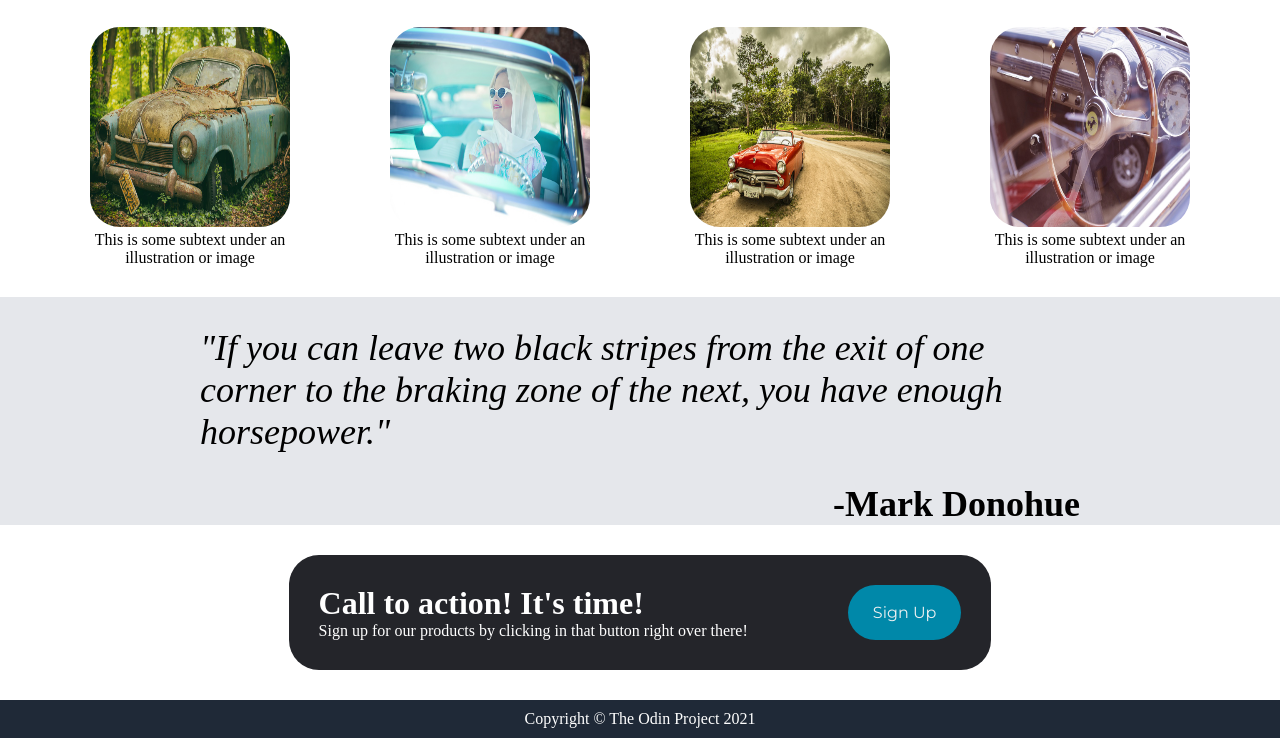
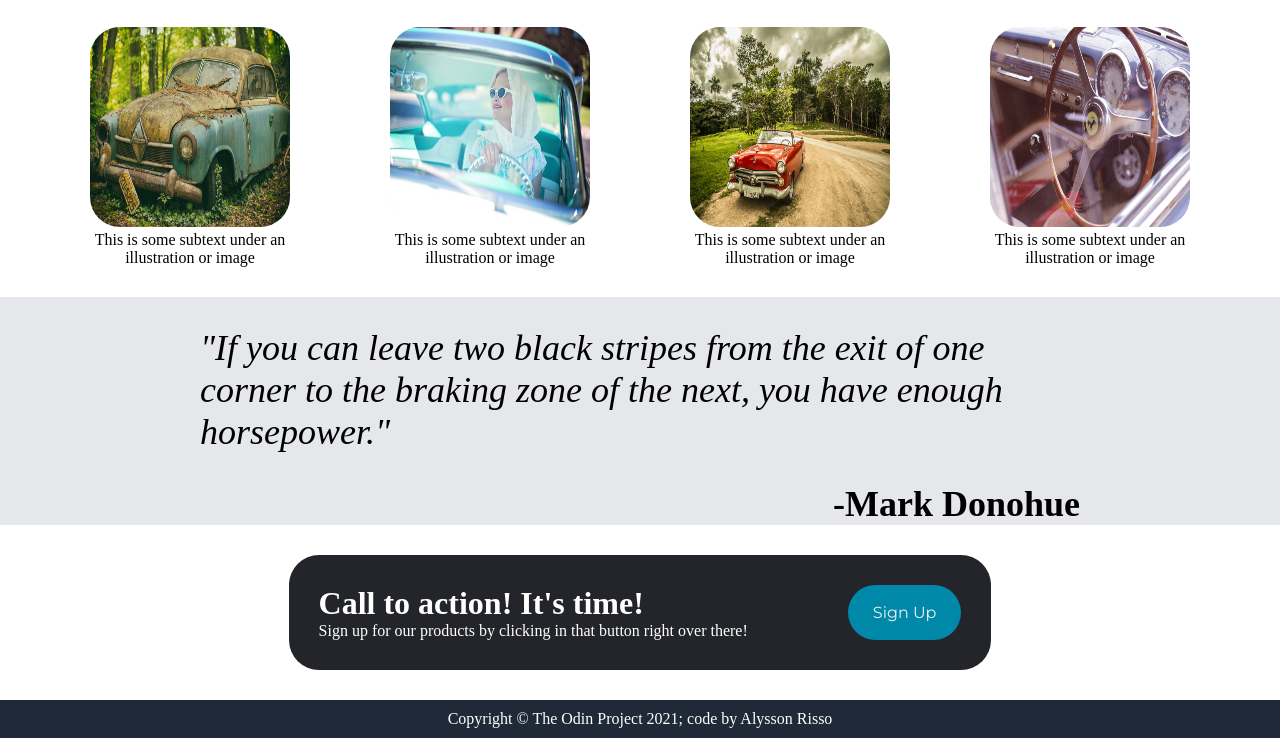
Before and after one commit to AlyssonRisso/odin-landing-page, a plain HTML site: page index.html in a window 1280 px wide. Shown: the part 689-1427 px from the top of the page. Drawn offline with Linux system fonts and the light colour scheme.

Commit message:
some comments

```diff
--- a/index.html
+++ b/index.html
@@ -9,7 +9,8 @@
 </head>
 <body>
 
-<header>
+<!-- header navbar -->
+    <header>
     <h1 class="logo">olderlycars.com</h1>
     <nav>
         <ul class="nav_links">
@@ -23,6 +24,8 @@
 
 <main>
 
+<!-- Hero text -->
+
     <div class="hero">
         <div class="text1">
         <h1> Sign up for our newsteller</h1>
@@ -35,6 +38,8 @@
             <img src="./carcover/carcover.jpg" alt="car cover picture">
         </div>
     </div>
+
+<!-- Content-->
 
     <div class="content">
         <h1> Lastest information about Old Cars </h1>
@@ -54,10 +59,13 @@
         </div>
     </div>
 
+<!-- Quote -->
     <div class="quote">
         <p>"If you can leave two black stripes from the exit of one corner to the braking zone of the next, you have enough horsepower."</p>
         <b>-Mark Donohue</b>
     </div>
+
+<!-- signup -->
 
     <div class="signup">
         <div class="signupbox">
@@ -70,8 +78,11 @@
     </div>
 </main>
 
+<!--footer-->
+
 <footer>
-    <p> Copyright &copy; The Odin Project 2021</p>
+    <p> Copyright &copy; The Odin Project 2021; code by Alysson Risso</p>
 </footer>
+
 </body>
 </html>
```
Also changed, not shown: style.css (+12 -0 lines).
